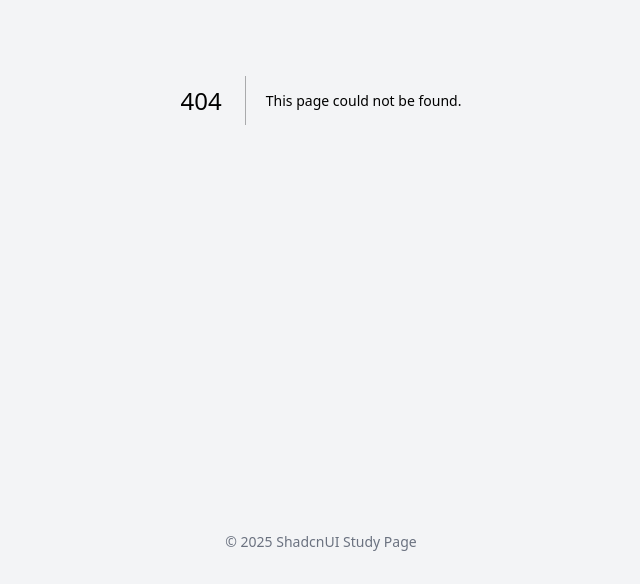
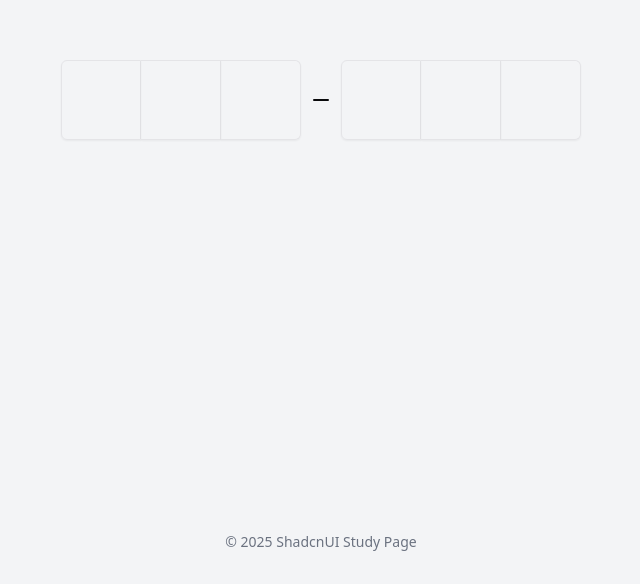
Before and after one commit to gibeom0218/shadcnUI, a Next.js app: page /OtpPage in a window 1280 px wide. Before the commit this address had no page. Shown: the part 300-884 px from the top of the page, without its empty margins (319-959 px from the left). Built offline with nearby package versions, Linux system fonts and the light colour scheme.

Commit message:
feat : otp 페이지 구현

```diff
--- /dev/null
+++ b/src/app/OtpPage/page.tsx
@@ -0,0 +1,65 @@
+'use client';
+
+import {
+  InputOTP,
+  InputOTPGroup,
+  InputOTPSeparator,
+  InputOTPSlot,
+} from '@/components/ui/input-otp';
+import { useState } from 'react';
+
+const OtpPage = () => {
+  const [showModal, setShowModal] = useState(false);
+  const [otp, setOtp] = useState('');
+
+  const handleComplete = (value: string) => {
+    setOtp(value);
+    setShowModal(true);
+  };
+
+  const handleCloseModal = () => {
+    setShowModal(false);
+  };
+
+  return (
+    <main className="flex min-h-screen w-full flex-col items-center justify-center">
+      <InputOTP
+        maxLength={6}
+        onComplete={handleComplete}
+        inputMode="numeric"
+        pattern="\d*"
+      >
+        <InputOTPGroup>
+          <InputOTPSlot index={0} />
+          <InputOTPSlot index={1} />
+          <InputOTPSlot index={2} />
+        </InputOTPGroup>
+        <InputOTPSeparator />
+        <InputOTPGroup>
+          <InputOTPSlot index={3} />
+          <InputOTPSlot index={4} />
+          <InputOTPSlot index={5} />
+        </InputOTPGroup>
+      </InputOTP>
+
+      {showModal && (
+        <div className="fixed inset-0 z-50 flex items-center justify-center bg-black/50">
+          <div className="w-80 rounded-xl bg-white p-6 text-center shadow-xl">
+            <h2 className="mb-4 text-xl font-semibold">OTP 입력 완료</h2>
+            <p className="mb-4 text-gray-700">
+              입력한 OTP는 <strong>{otp}</strong>입니다.
+            </p>
+            <button
+              onClick={handleCloseModal}
+              className="rounded bg-blue-600 px-4 py-2 text-white transition hover:bg-blue-700"
+            >
+              확인
+            </button>
+          </div>
+        </div>
+      )}
+    </main>
+  );
+};
+
+export default OtpPage;
--- a/src/components/ui/input-otp.tsx
+++ b/src/components/ui/input-otp.tsx
@@ -1,10 +1,10 @@
-"use client"
+'use client';
 
-import * as React from "react"
-import { OTPInput, OTPInputContext } from "input-otp"
-import { Minus } from "lucide-react"
+import * as React from 'react';
+import { OTPInput, OTPInputContext } from 'input-otp';
+import { Minus } from 'lucide-react';
 
-import { cn } from "@/lib/utils"
+import { cn } from '@/lib/utils';
 
 const InputOTP = React.forwardRef<
   React.ElementRef<typeof OTPInput>,
@@ -13,59 +13,59 @@ const InputOTP = React.forwardRef<
   <OTPInput
     ref={ref}
     containerClassName={cn(
-      "flex items-center gap-2 has-[:disabled]:opacity-50",
-      containerClassName
+      'flex items-center gap-2 has-[:disabled]:opacity-50',
+      containerClassName,
     )}
-    className={cn("disabled:cursor-not-allowed", className)}
+    className={cn('disabled:cursor-not-allowed', className)}
     {...props}
   />
-))
-InputOTP.displayName = "InputOTP"
+));
+InputOTP.displayName = 'InputOTP';
 
 const InputOTPGroup = React.forwardRef<
-  React.ElementRef<"div">,
-  React.ComponentPropsWithoutRef<"div">
+  React.ElementRef<'div'>,
+  React.ComponentPropsWithoutRef<'div'>
 >(({ className, ...props }, ref) => (
-  <div ref={ref} className={cn("flex items-center", className)} {...props} />
-))
-InputOTPGroup.displayName = "InputOTPGroup"
+  <div ref={ref} className={cn('flex items-center', className)} {...props} />
+));
+InputOTPGroup.displayName = 'InputOTPGroup';
 
 const InputOTPSlot = React.forwardRef<
-  React.ElementRef<"div">,
-  React.ComponentPropsWithoutRef<"div"> & { index: number }
+  React.ElementRef<'div'>,
+  React.ComponentPropsWithoutRef<'div'> & { index: number }
 >(({ index, className, ...props }, ref) => {
-  const inputOTPContext = React.useContext(OTPInputContext)
-  const { char, hasFakeCaret, isActive } = inputOTPContext.slots[index]
+  const inputOTPContext = React.useContext(OTPInputContext);
+  const { char, hasFakeCaret, isActive } = inputOTPContext.slots[index];
 
   return (
     <div
       ref={ref}
       className={cn(
-        "relative flex h-9 w-9 items-center justify-center border-y border-r border-input text-sm shadow-sm transition-all first:rounded-l-md first:border-l last:rounded-r-md",
-        isActive && "z-10 ring-1 ring-ring",
-        className
+        'relative flex h-10 w-10 items-center justify-center border-y border-r border-input text-[12px] shadow-sm transition-all first:rounded-l-md first:border-l last:rounded-r-md md:h-20 md:w-20 md:text-[24px]',
+        isActive && 'z-10 ring-1 ring-ring',
+        className,
       )}
       {...props}
     >
       {char}
       {hasFakeCaret && (
         <div className="pointer-events-none absolute inset-0 flex items-center justify-center">
-          <div className="h-4 w-px animate-caret-blink bg-foreground duration-1000" />
+          <div className="animate-caret-blink h-4 w-px bg-foreground duration-1000" />
         </div>
       )}
     </div>
-  )
-})
-InputOTPSlot.displayName = "InputOTPSlot"
+  );
+});
+InputOTPSlot.displayName = 'InputOTPSlot';
 
 const InputOTPSeparator = React.forwardRef<
-  React.ElementRef<"div">,
-  React.ComponentPropsWithoutRef<"div">
+  React.ElementRef<'div'>,
+  React.ComponentPropsWithoutRef<'div'>
 >(({ ...props }, ref) => (
   <div ref={ref} role="separator" {...props}>
     <Minus />
   </div>
-))
-InputOTPSeparator.displayName = "InputOTPSeparator"
+));
+InputOTPSeparator.displayName = 'InputOTPSeparator';
 
-export { InputOTP, InputOTPGroup, InputOTPSlot, InputOTPSeparator }
+export { InputOTP, InputOTPGroup, InputOTPSlot, InputOTPSeparator };
--- a/src/constants/HomePage/page-links.ts
+++ b/src/constants/HomePage/page-links.ts
@@ -6,4 +6,5 @@ export const pageLinks = [
   { name: 'Calendar', href: '/CalendarPage' },
   { name: 'Form', href: '/FormPage' },
   { name: 'Carousel', href: '/CarouselPage' },
+  { name: 'Otp', href: '/OtpPage' },
 ];
```
